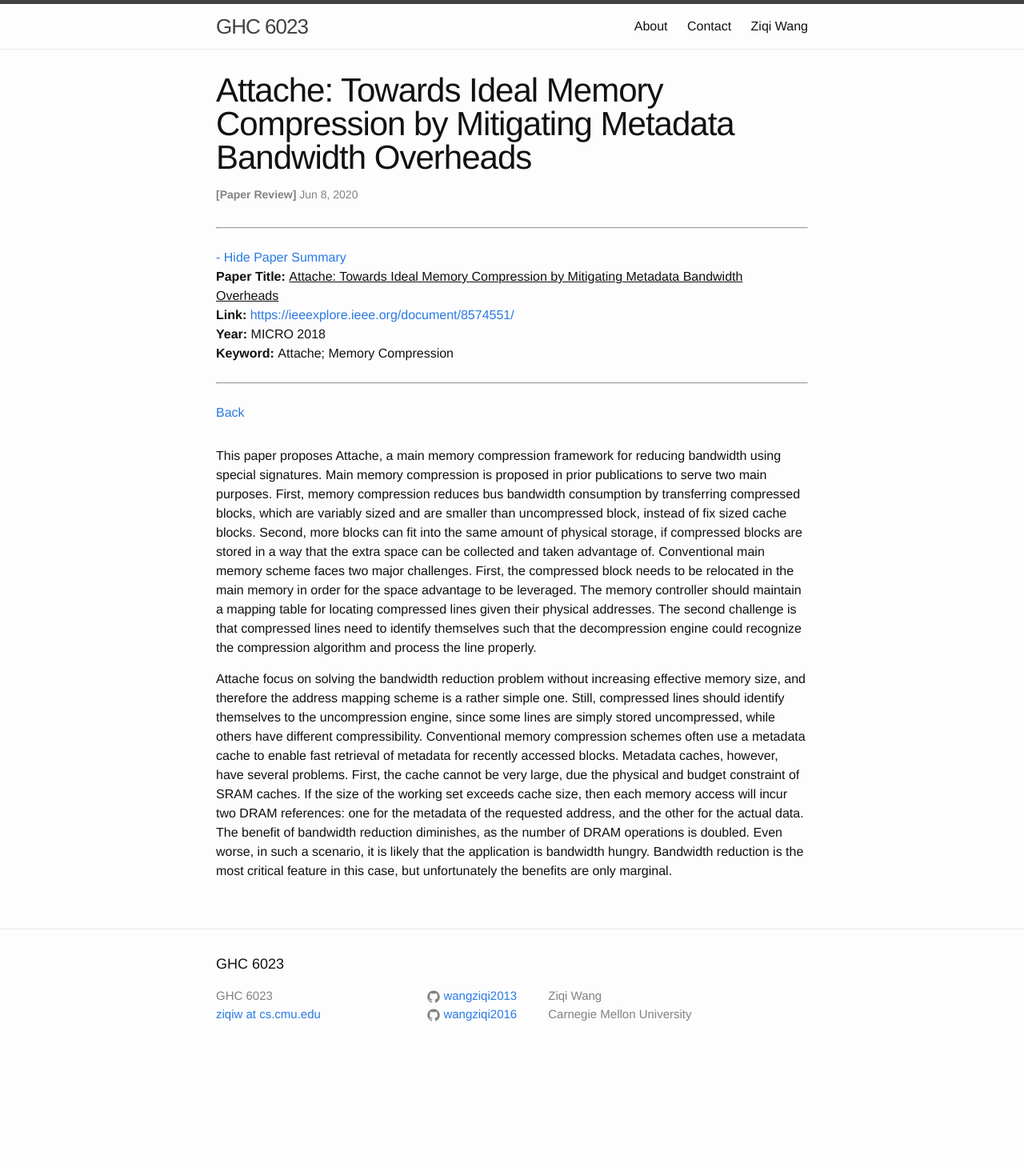
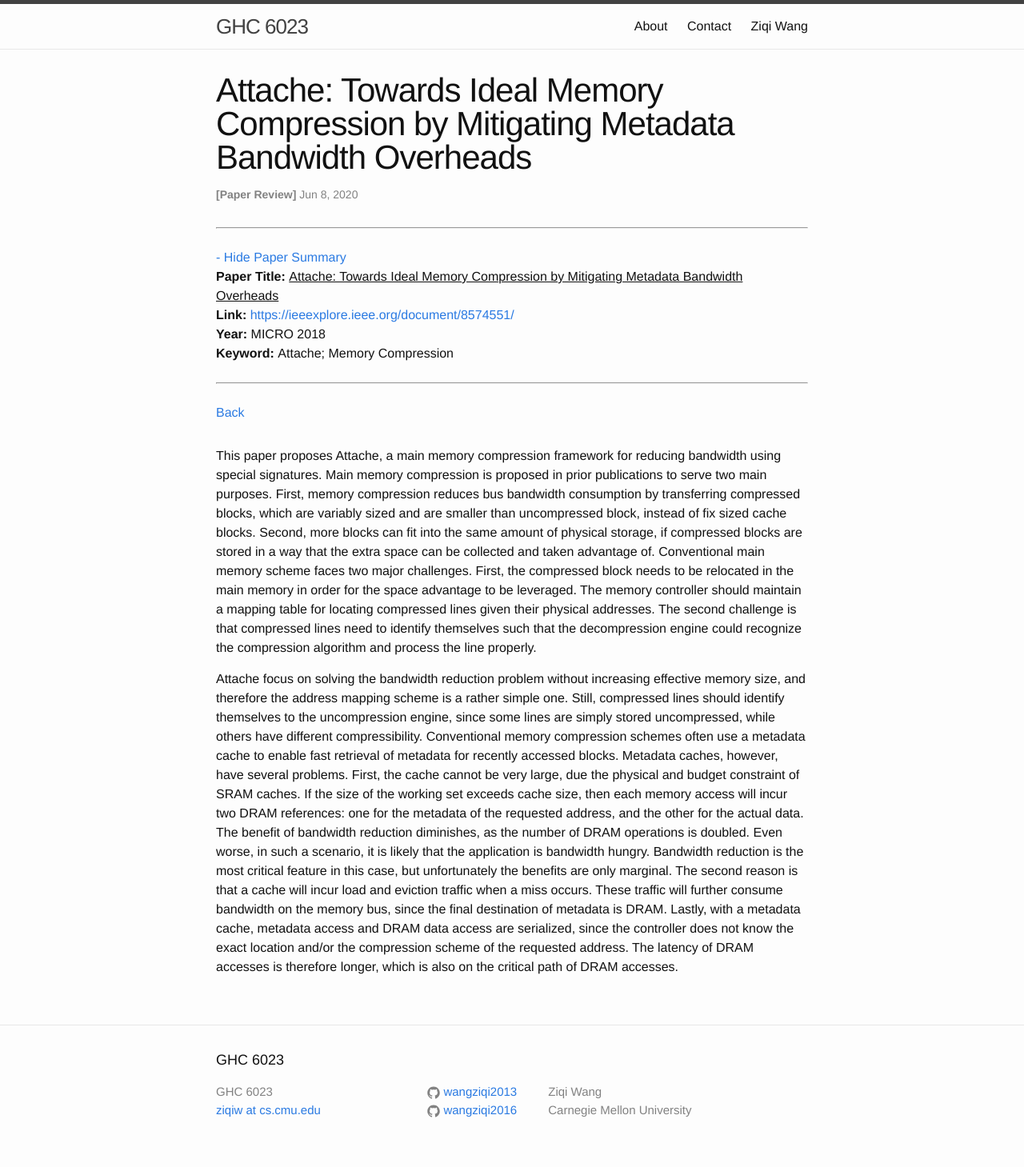
Before and after one commit to wangziqi2013/wangziqi2013.github.io, a Jekyll site: the page built from _posts/2020-06-08-attache.markdown, in a window 1280 px wide. Shown: the whole page at 80% size. Built offline with Jekyll 4.4.1, drawn with Linux system fonts in a browser that asks for light colours; before the commit the page ends 1339 px from its top, so only the background shows below that.

Commit message:
Adding third reason

```diff
--- a/_posts/2020-06-08-attache.markdown
+++ b/_posts/2020-06-08-attache.markdown
@@ -34,3 +34,8 @@ set exceeds cache size, then each memory access will incur two DRAM references:
 address, and the other for the actual data. The benefit of bandwidth reduction diminishes, as the number of DRAM operations
 is doubled. Even worse, in such a scenario, it is likely that the application is bandwidth hungry. Bandwidth reduction
 is the most critical feature in this case, but unfortunately the benefits are only marginal.
+The second reason is that a cache will incur load and eviction traffic when a miss occurs. These traffic will further
+consume bandwidth on the memory bus, since the final destination of metadata is DRAM.
+Lastly, with a metadata cache, metadata access and DRAM data access are serialized, since the controller does not know
+the exact location and/or the compression scheme of the requested address. The latency of DRAM accesses is therefore longer,
+which is also on the critical path of DRAM accesses.
```
